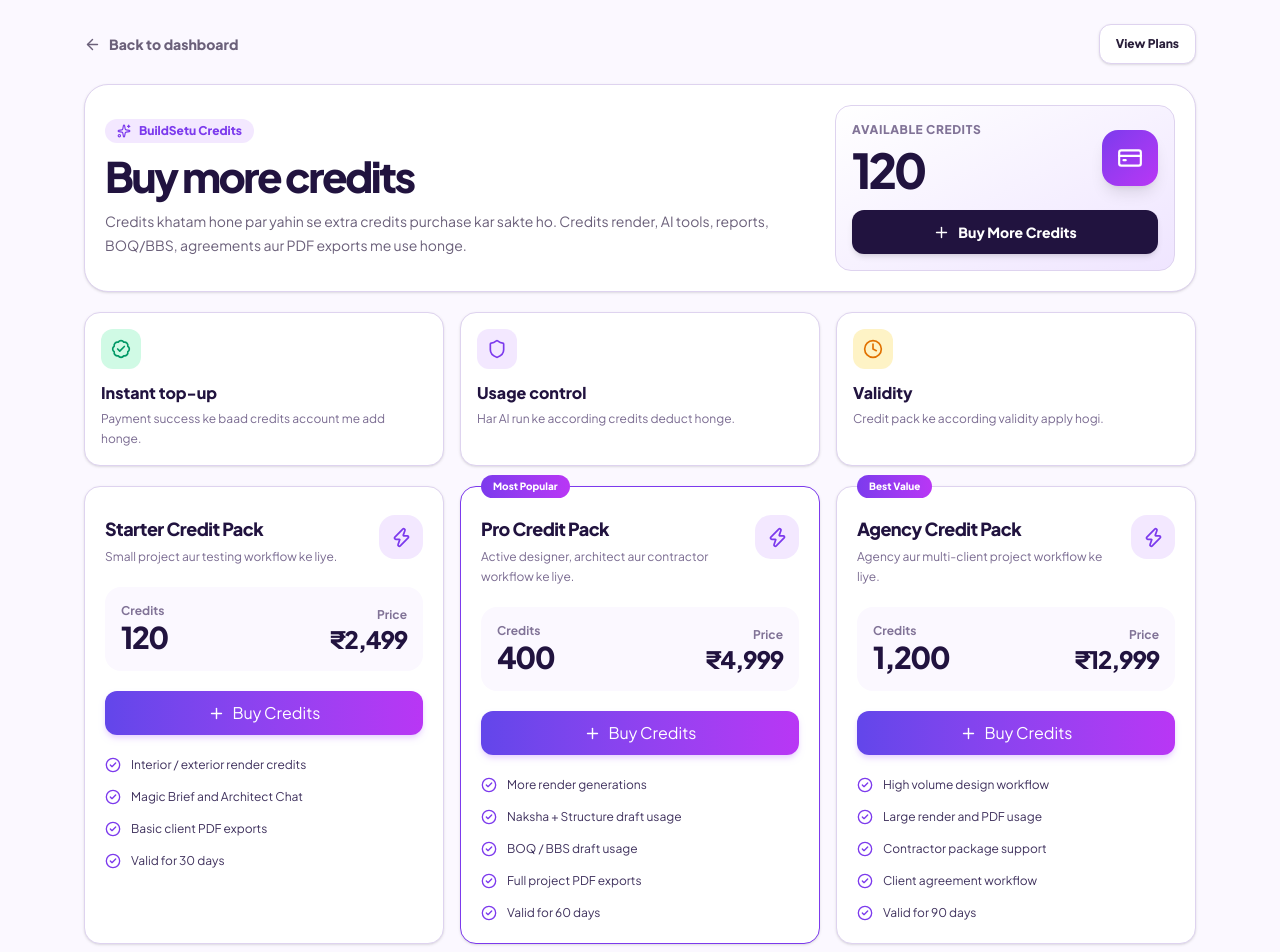
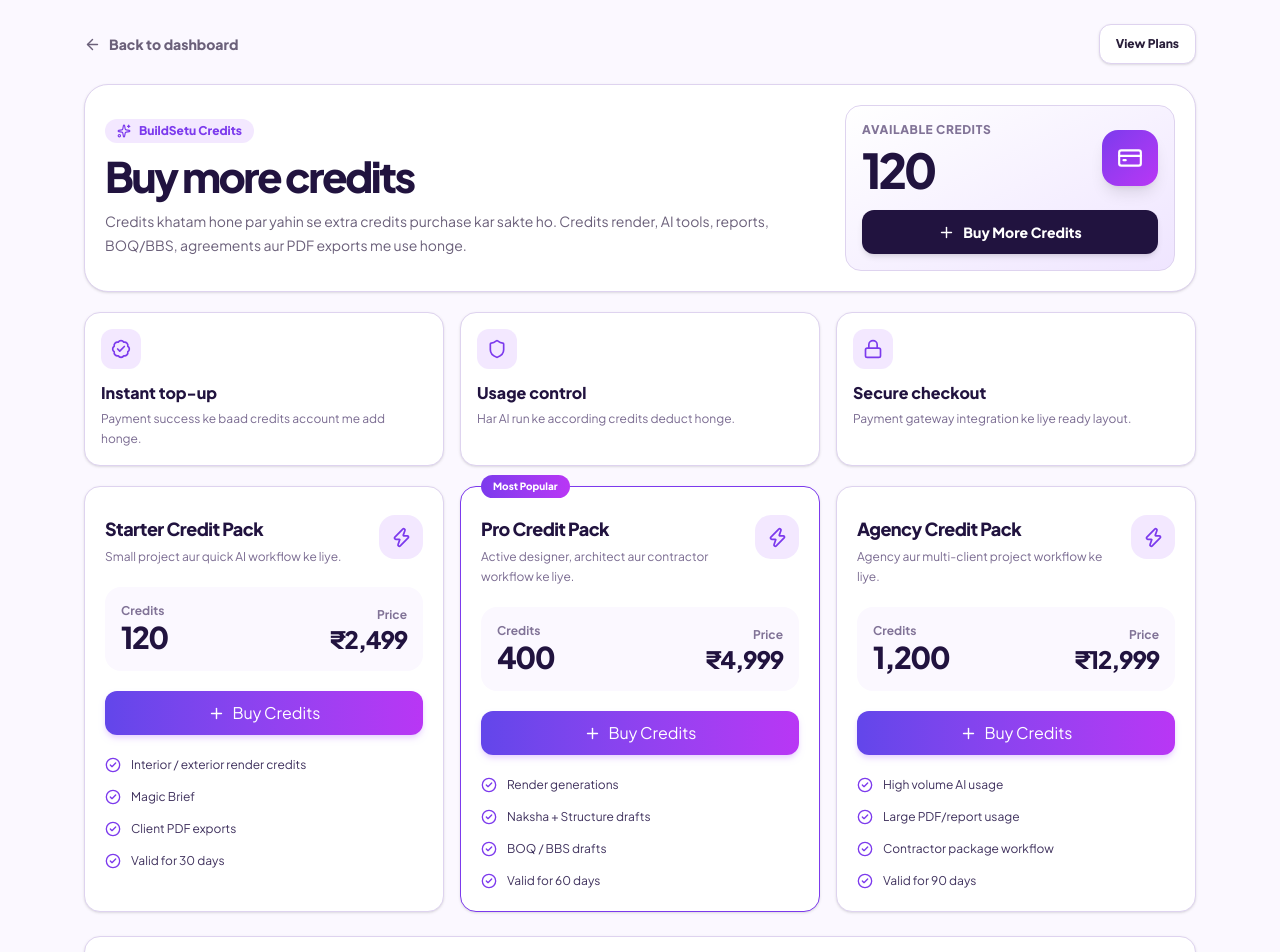
Before and after one commit to maihoonankitsingh/Build-Setu-Ai, a Next.js app: page /credits in a window 1280 px wide. Shown: the top 952 px of the page. Built offline with nearby package versions, Linux system fonts and the light colour scheme.

Commit message:
Add credits purchase page and link credit button

```diff
--- a/app/credits/page.tsx
+++ b/app/credits/page.tsx
@@ -1,13 +1,10 @@
 "use client";
 
-import { useState } from "react";
 import {
   ArrowLeft,
   BadgeCheck,
   CheckCircle2,
-  Clock,
   CreditCard,
-  Gift,
   Lock,
   Plus,
   Shield,
@@ -16,61 +13,28 @@ import {
   Zap,
 } from "lucide-react";
 
-type Pack = {
-  id: string;
-  name: string;
-  credits: number;
-  price: number;
-  badge?: string;
-  popular?: boolean;
-  desc: string;
-  features: string[];
-};
-
-const packs: Pack[] = [
+const packs = [
   {
-    id: "starter",
     name: "Starter Credit Pack",
     credits: 120,
     price: 2499,
-    desc: "Small project aur testing workflow ke liye.",
-    features: [
-      "Interior / exterior render credits",
-      "Magic Brief and Architect Chat",
-      "Basic client PDF exports",
-      "Valid for 30 days",
-    ],
+    desc: "Small project aur quick AI workflow ke liye.",
+    features: ["Interior / exterior render credits", "Magic Brief", "Client PDF exports", "Valid for 30 days"],
   },
   {
-    id: "pro",
     name: "Pro Credit Pack",
     credits: 400,
     price: 4999,
-    badge: "Most Popular",
+    desc: "Active designer, architect aur contractor workflow ke liye.",
     popular: true,
-    desc: "Active designer, architect aur contractor workflow ke liye.",
-    features: [
-      "More render generations",
-      "Naksha + Structure draft usage",
-      "BOQ / BBS draft usage",
-      "Full project PDF exports",
-      "Valid for 60 days",
-    ],
+    features: ["Render generations", "Naksha + Structure drafts", "BOQ / BBS drafts", "Valid for 60 days"],
   },
   {
-    id: "agency",
     name: "Agency Credit Pack",
     credits: 1200,
     price: 12999,
-    badge: "Best Value",
     desc: "Agency aur multi-client project workflow ke liye.",
-    features: [
-      "High volume design workflow",
-      "Large render and PDF usage",
-      "Contractor package support",
-      "Client agreement workflow",
-      "Valid for 90 days",
-    ],
+    features: ["High volume AI usage", "Large PDF/report usage", "Contractor package workflow", "Valid for 90 days"],
   },
 ];
 
@@ -78,99 +42,23 @@ function money(value: number) {
   return "₹" + value.toLocaleString("en-IN");
 }
 
-function PackCard({ pack }: { pack: Pack }) {
-  return (
-    <article
-      className={`relative rounded-2xl border bg-white p-5 shadow-sm ${
-        pack.popular
-          ? "border-[#7c3aed] shadow-[0_0_0_3px_rgba(124,58,237,0.12)]"
-          : "border-[#ded3ef]"
-      }`}
-    >
-      {pack.badge ? (
-        <div className="absolute -top-3 left-5 rounded-full bg-gradient-to-r from-[#7c3aed] to-[#b936f5] px-3 py-1 text-[10px] font-black text-white">
-          {pack.badge}
-        </div>
-      ) : null}
-
-      <div className="flex items-start justify-between gap-4 pt-2">
-        <div>
-          <h2 className="text-lg font-black tracking-[-0.03em] text-[#21133f]">
-            {pack.name}
-          </h2>
-          <p className="mt-1 text-xs leading-5 text-[#7a6b91]">{pack.desc}</p>
-        </div>
-
-        <div className="flex h-11 w-11 shrink-0 items-center justify-center rounded-2xl bg-purple-100 text-[#7c3aed]">
-          <Zap size={21} />
-        </div>
-      </div>
-
-      <div className="mt-5 rounded-2xl bg-[#fbf8ff] p-4">
-        <div className="flex items-end justify-between gap-3">
-          <div>
-            <p className="text-xs font-bold text-[#817397]">Credits</p>
-            <p className="text-3xl font-black tracking-[-0.05em] text-[#21133f]">
-              {pack.credits.toLocaleString("en-IN")}
-            </p>
-          </div>
-
-          <div className="text-right">
-            <p className="text-xs font-bold text-[#817397]">Price</p>
-            <p className="text-2xl font-black tracking-[-0.05em] text-[#21133f]">
-              {money(pack.price)}
-            </p>
-          </div>
-        </div>
-      </div>
-
-      <button
-        onClick={() => {
-          alert(`${pack.name} selected. Payment integration next step hai.`);
-        }}
-        className="mt-5 flex h-11 w-full items-center justify-center gap-2 rounded-xl bg-gradient-to-r from-[#6246ea] to-[#b936f5] text-sm font-black text-white shadow-md shadow-purple-200"
-      >
-        <Plus size={17} />
-        Buy Credits
-      </button>
-
-      <div className="mt-5 space-y-3">
-        {pack.features.map((feature) => (
-          <div key={feature} className="flex gap-2.5 text-xs leading-5 text-[#3f315d]">
-            <CheckCircle2 className="mt-0.5 h-4 w-4 shrink-0 text-[#7c3aed]" />
-            <span>{feature}</span>
-          </div>
-        ))}
-      </div>
-    </article>
-  );
-}
-
 export default function CreditsPage() {
-  const [availableCredits] = useState(120);
-
   return (
     <main className="min-h-screen bg-[#fbf8ff] text-[#21133f]">
       <section className="mx-auto max-w-6xl px-5 py-6">
         <div className="mb-5 flex items-center justify-between">
-          <a
-            href="/"
-            className="inline-flex items-center gap-2 text-sm font-black text-[#6b607a] hover:text-[#7c3aed]"
-          >
+          <a href="/" className="inline-flex items-center gap-2 text-sm font-black text-[#6b607a] hover:text-[#7c3aed]">
             <ArrowLeft size={17} />
             Back to dashboard
           </a>
 
-          <a
-            href="/pricing"
-            className="inline-flex h-10 items-center justify-center rounded-xl border border-[#ded3ef] bg-white px-4 text-xs font-black text-[#281d39] shadow-sm hover:bg-purple-50"
-          >
+          <a href="/pricing" className="inline-flex h-10 items-center justify-center rounded-xl border border-[#ded3ef] bg-white px-4 text-xs font-black text-[#281d39] shadow-sm hover:bg-purple-50">
             View Plans
           </a>
         </div>
 
         <section className="mb-5 overflow-hidden rounded-[24px] border border-[#ded3ef] bg-white shadow-sm">
-          <div className="grid gap-5 p-5 lg:grid-cols-[1fr_340px] lg:items-center">
+          <div className="grid gap-5 p-5 lg:grid-cols-[1fr_330px] lg:items-center">
             <div>
               <div className="mb-3 inline-flex items-center gap-2 rounded-full bg-purple-100 px-3 py-1 text-xs font-black text-[#7c3aed]">
                 <Sparkles size={14} />
@@ -190,12 +78,8 @@ export default function CreditsPage() {
             <div className="rounded-2xl border border-[#ded3ef] bg-gradient-to-br from-white to-[#efe5ff] p-4">
               <div className="flex items-center justify-between gap-4">
                 <div>
-                  <p className="text-xs font-black uppercase tracking-wider text-[#817397]">
-                    Available Credits
-                  </p>
-                  <p className="mt-2 text-5xl font-black tracking-[-0.07em] text-[#21133f]">
-                    {availableCredits}
-                  </p>
+                  <p className="text-xs font-black uppercase tracking-wider text-[#817397]">Available Credits</p>
+                  <p className="mt-2 text-5xl font-black tracking-[-0.07em] text-[#21133f]">120</p>
                 </div>
 
                 <div className="flex h-14 w-14 items-center justify-center rounded-2xl bg-gradient-to-br from-[#7c3aed] to-[#b936f5] text-white shadow-lg">
@@ -203,10 +87,7 @@ export default function CreditsPage() {
                 </div>
               </div>
 
-              <a
-                href="#credit-packs"
-                className="mt-4 flex h-11 items-center justify-center gap-2 rounded-xl bg-[#21133f] text-sm font-black text-white shadow-md"
-              >
+              <a href="#credit-packs" className="mt-4 flex h-11 items-center justify-center gap-2 rounded-xl bg-[#21133f] text-sm font-black text-white shadow-md">
                 <Plus size={17} />
                 Buy More Credits
               </a>
@@ -215,40 +96,78 @@ export default function CreditsPage() {
         </section>
 
         <section className="mb-5 grid gap-4 md:grid-cols-3">
-          <div className="rounded-2xl border border-[#ded3ef] bg-white p-4 shadow-sm">
-            <div className="mb-3 flex h-10 w-10 items-center justify-center rounded-xl bg-emerald-100 text-emerald-600">
-              <BadgeCheck size={20} />
+          {[
+            ["Instant top-up", "Payment success ke baad credits account me add honge.", <BadgeCheck key="a" size={20} />],
+            ["Usage control", "Har AI run ke according credits deduct honge.", <Shield key="b" size={20} />],
+            ["Secure checkout", "Payment gateway integration ke liye ready layout.", <Lock key="c" size={20} />],
+          ].map(([title, desc, icon]) => (
+            <div key={String(title)} className="rounded-2xl border border-[#ded3ef] bg-white p-4 shadow-sm">
+              <div className="mb-3 flex h-10 w-10 items-center justify-center rounded-xl bg-purple-100 text-[#7c3aed]">
+                {icon}
+              </div>
+              <h3 className="text-base font-black">{title}</h3>
+              <p className="mt-1 text-xs leading-5 text-[#7a6b91]">{desc}</p>
             </div>
-            <h3 className="text-base font-black">Instant top-up</h3>
-            <p className="mt-1 text-xs leading-5 text-[#7a6b91]">
-              Payment success ke baad credits account me add honge.
-            </p>
-          </div>
-
-          <div className="rounded-2xl border border-[#ded3ef] bg-white p-4 shadow-sm">
-            <div className="mb-3 flex h-10 w-10 items-center justify-center rounded-xl bg-purple-100 text-[#7c3aed]">
-              <Shield size={20} />
-            </div>
-            <h3 className="text-base font-black">Usage control</h3>
-            <p className="mt-1 text-xs leading-5 text-[#7a6b91]">
-              Har AI run ke according credits deduct honge.
-            </p>
-          </div>
-
-          <div className="rounded-2xl border border-[#ded3ef] bg-white p-4 shadow-sm">
-            <div className="mb-3 flex h-10 w-10 items-center justify-center rounded-xl bg-amber-100 text-amber-600">
-              <Clock size={20} />
-            </div>
-            <h3 className="text-base font-black">Validity</h3>
-            <p className="mt-1 text-xs leading-5 text-[#7a6b91]">
-              Credit pack ke according validity apply hogi.
-            </p>
-          </div>
+          ))}
         </section>
 
         <section id="credit-packs" className="grid gap-4 lg:grid-cols-3">
           {packs.map((pack) => (
-            <PackCard key={pack.id} pack={pack} />
+            <article
+              key={pack.name}
+              className={`relative rounded-2xl border bg-white p-5 shadow-sm ${
+                pack.popular ? "border-[#7c3aed] shadow-[0_0_0_3px_rgba(124,58,237,0.12)]" : "border-[#ded3ef]"
+              }`}
+            >
+              {pack.popular ? (
+                <div className="absolute -top-3 left-5 rounded-full bg-gradient-to-r from-[#7c3aed] to-[#b936f5] px-3 py-1 text-[10px] font-black text-white">
+                  Most Popular
+                </div>
+              ) : null}
+
+              <div className="flex items-start justify-between gap-4 pt-2">
+                <div>
+                  <h2 className="text-lg font-black tracking-[-0.03em] text-[#21133f]">{pack.name}</h2>
+                  <p className="mt-1 text-xs leading-5 text-[#7a6b91]">{pack.desc}</p>
+                </div>
+
+                <div className="flex h-11 w-11 shrink-0 items-center justify-center rounded-2xl bg-purple-100 text-[#7c3aed]">
+                  <Zap size={21} />
+                </div>
+              </div>
+
+              <div className="mt-5 rounded-2xl bg-[#fbf8ff] p-4">
+                <div className="flex items-end justify-between gap-3">
+                  <div>
+                    <p className="text-xs font-bold text-[#817397]">Credits</p>
+                    <p className="text-3xl font-black tracking-[-0.05em] text-[#21133f]">
+                      {pack.credits.toLocaleString("en-IN")}
+                    </p>
+                  </div>
+                  <div className="text-right">
+                    <p className="text-xs font-bold text-[#817397]">Price</p>
+                    <p className="text-2xl font-black tracking-[-0.05em] text-[#21133f]">{money(pack.price)}</p>
+                  </div>
+                </div>
+              </div>
+
+              <button
+                onClick={() => alert(`${pack.name} selected. Payment integration next step hai.`)}
+                className="mt-5 flex h-11 w-full items-center justify-center gap-2 rounded-xl bg-gradient-to-r from-[#6246ea] to-[#b936f5] text-sm font-black text-white shadow-md shadow-purple-200"
+              >
+                <Plus size={17} />
+                Buy Credits
+              </button>
+
+              <div className="mt-5 space-y-3">
+                {pack.features.map((feature) => (
+                  <div key={feature} className="flex gap-2.5 text-xs leading-5 text-[#3f315d]">
+                    <CheckCircle2 className="mt-0.5 h-4 w-4 shrink-0 text-[#7c3aed]" />
+                    <span>{feature}</span>
+                  </div>
+                ))}
+              </div>
+            </article>
           ))}
         </section>
 
@@ -261,20 +180,10 @@ export default function CreditsPage() {
               </p>
             </div>
 
-            <div className="flex flex-wrap gap-3">
-              <span className="inline-flex items-center gap-2 rounded-xl bg-[#fbf8ff] px-4 py-2 text-xs font-black text-[#6b607a]">
-                <Gift size={15} />
-                Free credits active
-              </span>
-              <span className="inline-flex items-center gap-2 rounded-xl bg-[#fbf8ff] px-4 py-2 text-xs font-black text-[#6b607a]">
-                <Lock size={15} />
-                Secure checkout ready
-              </span>
-              <span className="inline-flex items-center gap-2 rounded-xl bg-[#fbf8ff] px-4 py-2 text-xs font-black text-[#6b607a]">
-                <Star size={15} />
-                Manual billing supported
-              </span>
-            </div>
+            <span className="inline-flex items-center gap-2 rounded-xl bg-[#fbf8ff] px-4 py-2 text-xs font-black text-[#6b607a]">
+              <Star size={15} />
+              Manual billing supported
+            </span>
           </div>
         </section>
       </section>
```
